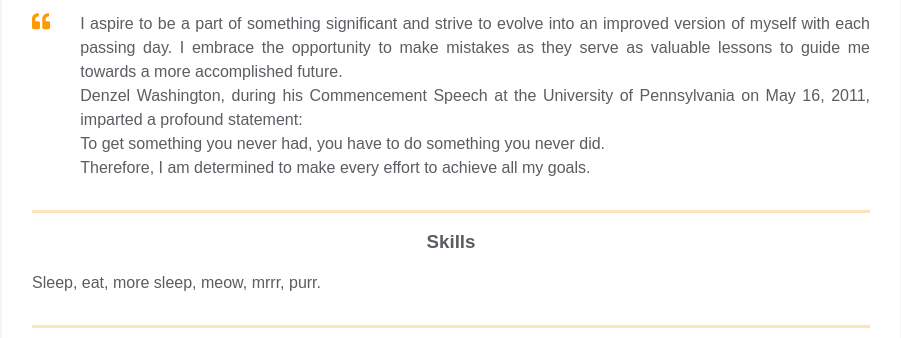
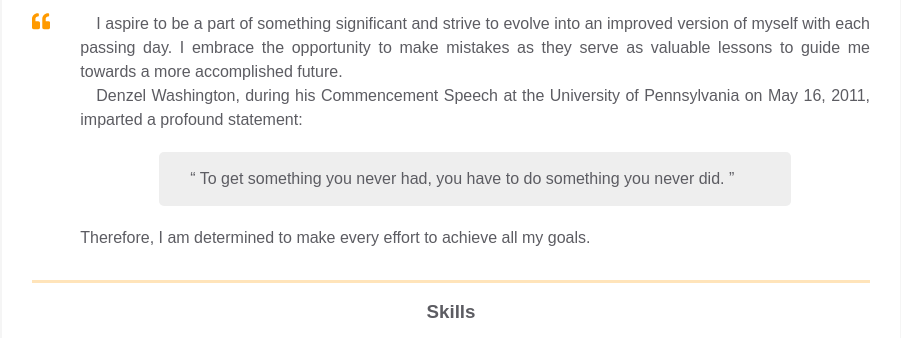
Before and after one commit to drMangust/homepage, a plain HTML site: page index.html in a window 1280 px wide. Shown: the part 394-732 px from the top of the page, without its empty margins (189-1090 px from the left). Drawn offline with Linux system fonts and the light colour scheme.

Commit message:
Add style for blockquote, text-indent for intro_text

```diff
--- a/styles.css
+++ b/styles.css
@@ -11,6 +11,7 @@ body {
     --primary-text-color: #181820;
     --secondary-text-color: #5c5c62;
     --durability-text-color: #6a737d9c;
+    --blockquote-bg-color: #eeeeee;
     --icon-color: #6a737d;
     --border-color: #ff9a0045;
     --text-decoration-color: #ff9a00;
@@ -137,6 +138,26 @@ body {
     text-align: justify;
 }
 
+.intro_text p {
+    text-indent: 1em;
+}
+
+.intro_blockquote p {
+    margin: 20px auto;
+    max-width: 80%;
+    padding: 15px;
+    background-color: var(--blockquote-bg-color);
+    border-radius: 5px;
+}
+
+.intro_blockquote p::before {
+    content: '\201C';
+}
+
+.intro_blockquote p::after {
+    content: '\201D';
+}
+
 .skills__header {
     color: var(--secondary-text-color);
     text-align: center;
```
